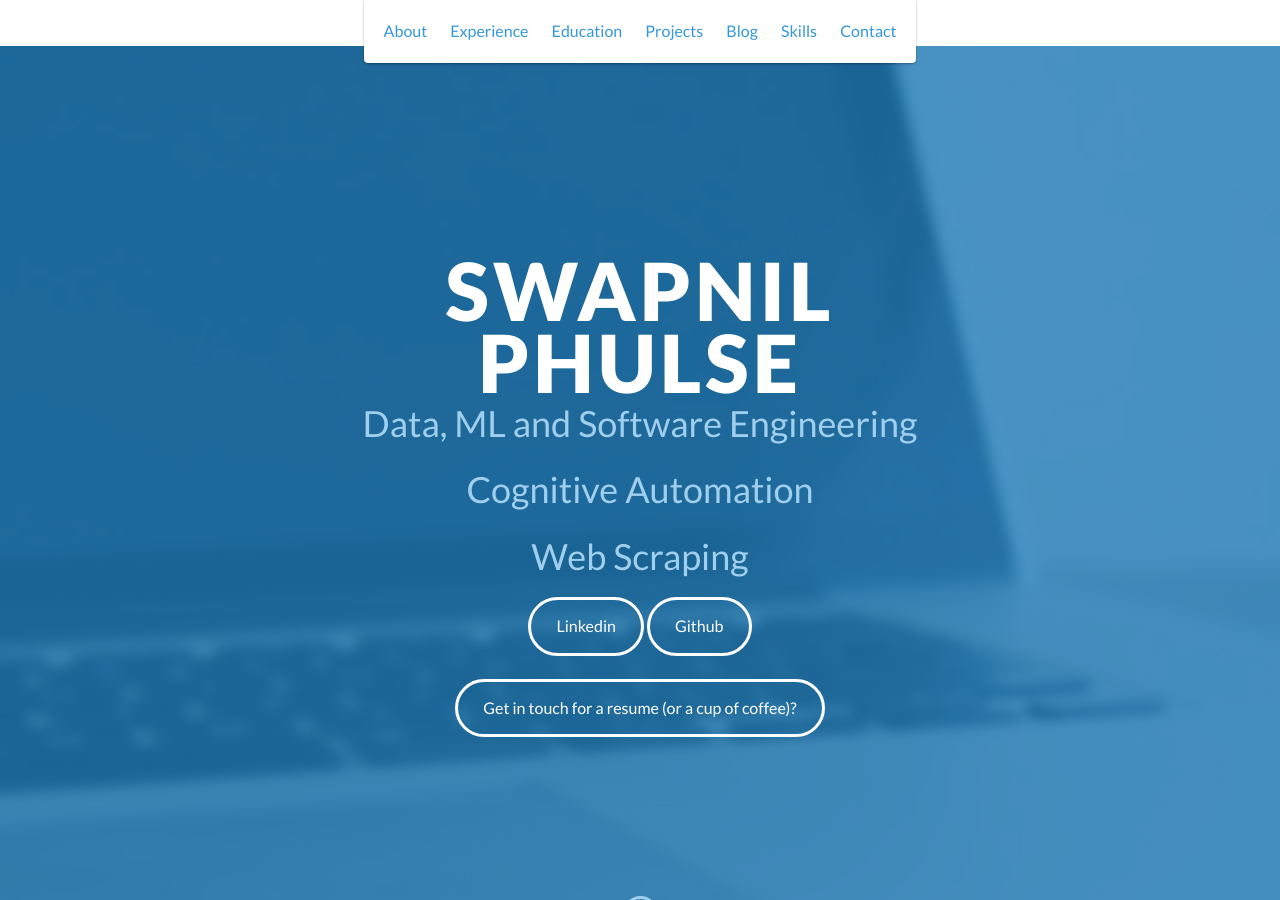
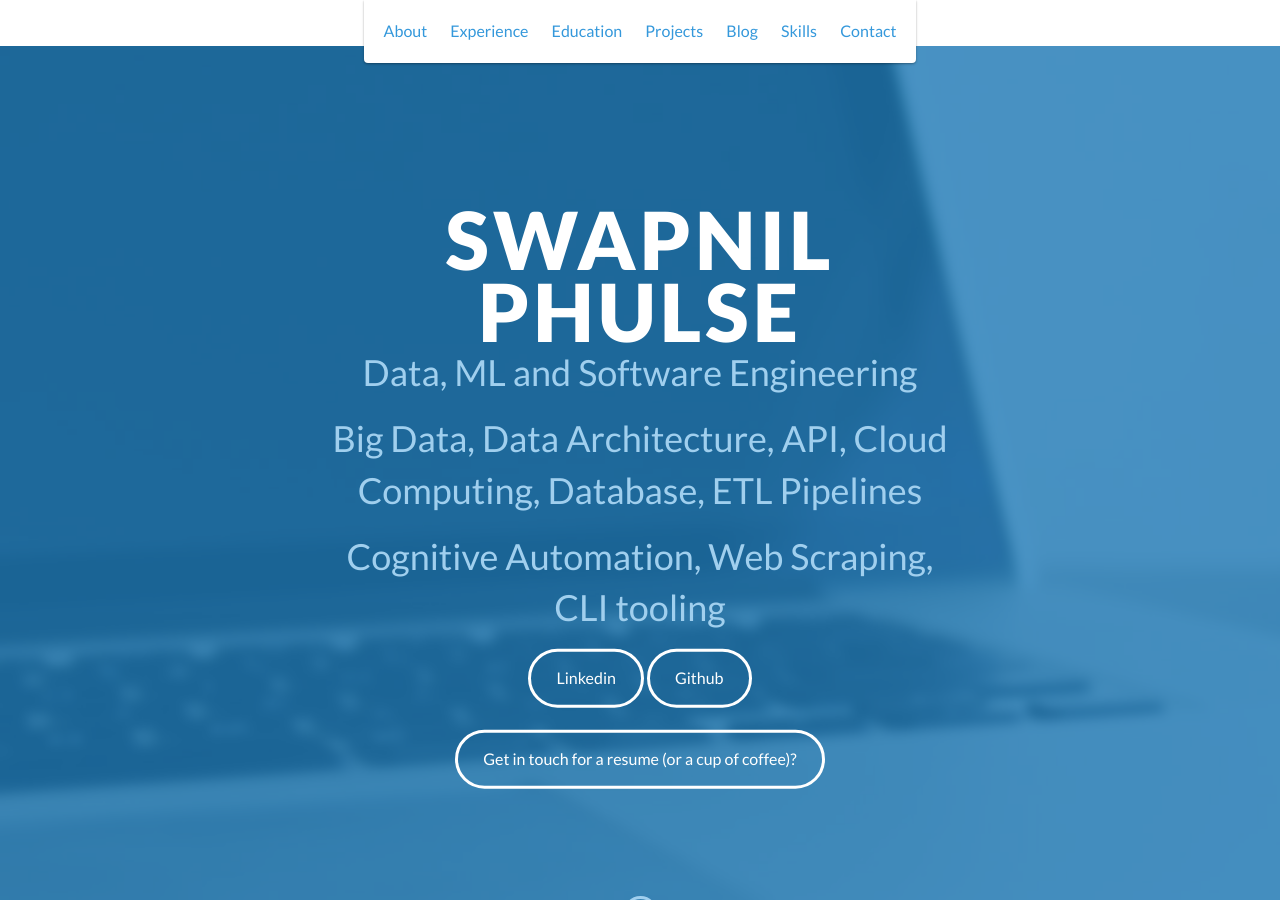
Before and after one commit to spsphulse/My-Portfolio, a Jekyll site: the page index.html, which Jekyll copies as it is, in a window 1280 px wide and 900 px high. Built offline with Jekyll 4.4.1, drawn with Linux system fonts in a browser that asks for light colours; comment, search, counter and statistics services are not loaded.

Commit message:
Update index.html

```diff
--- a/index.html
+++ b/index.html
@@ -55,8 +55,8 @@
         <div id="lead-content">
             <h1>Swapnil Phulse</h1>
             <h2>Data, ML and Software Engineering</h2>
-            <h2>Cognitive Automation</h2>
-            <h2>Web Scraping</h2>
+            <h2>Big Data, Data Architecture, API, Cloud Computing, Database, ETL Pipelines</h2>
+            <h2>Cognitive Automation, Web Scraping, CLI tooling</h2>
             <a href="https://www.linkedin.com/in/swapnilphulse/" target="_blank" class="btn-rounded-white">Linkedin</a> <a href="https://github.com/spsphulse" target="_blank" class="btn-rounded-white">Github</a> <br> </br>
             <a href="#contact" class="btn-rounded-white">Get in touch for a resume (or a cup of coffee)?</a>
         </div>
```
